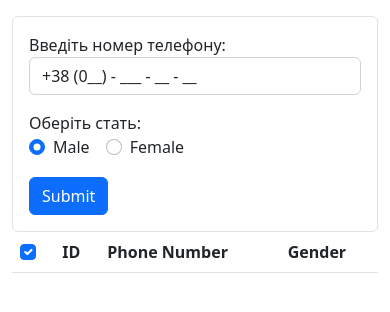
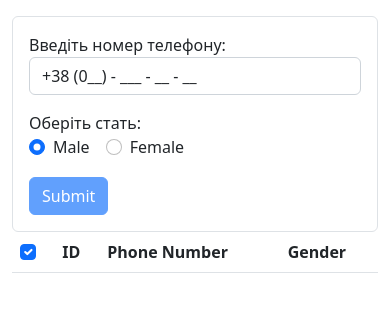
Before and after one commit to ashotvdovychenko/react-interactive-table, a React (Vite) app: page / in a window 390 px wide. Shown: the top 312 px of the page. Built offline with nearby package versions, Linux system fonts and the light colour scheme.

Commit message:
Add phone validation

```diff
--- a/src/shared/control/hooks/index.ts
+++ b/src/shared/control/hooks/index.ts
@@ -1,2 +1,3 @@
 export * from './useRadioControl.ts';
 export * from './useTextControl.ts';
+export * from './usePhoneMaskControl.ts'
--- a/src/ui/PhoneControl.tsx
+++ b/src/ui/PhoneControl.tsx
@@ -1,5 +1,5 @@
 import { ControlProps } from '@shared/control/models';
-import {usePhoneMaskControl} from "@shared/control/hooks/usePhoneMaskControl.ts";
+import { usePhoneMaskControl } from "@shared/control/hooks";
 
 export const PhoneControl = ({ onChange, value }: ControlProps<string>) => {
     const handleKeyDown = usePhoneMaskControl(value, onChange);
--- a/src/ui/PhoneForm.tsx
+++ b/src/ui/PhoneForm.tsx
@@ -1,4 +1,4 @@
-import React, { useState } from 'react';
+import React, {useState} from 'react';
 
 import { PhoneControl } from './PhoneControl.tsx';
 import { GenderControl } from './GenderControl.tsx';
@@ -15,8 +15,16 @@ interface PhoneFormProps {
 export const PhoneForm = ({ formSubmit }: PhoneFormProps) => {
     const [formData, setFormData] = useState<PhoneFormData>({ phoneNumber: '+38 (0__) - ___ - __ - __', gender: 'Male' })
 
-    const setPhoneNumber = (phoneNumber: string) => setFormData({ ...formData, phoneNumber });
+    const [isFormValid, setIsFormValid] = useState(false);
+
+    const setPhoneNumber = (phoneNumber: string) => {
+        checkPhoneFormValidity(phoneNumber);
+        setFormData({ ...formData, phoneNumber });
+    }
+
     const setGender = (gender: 'Male' | 'Female') => setFormData({ ...formData, gender });
+
+    const checkPhoneFormValidity = (phoneNumber: string) => setIsFormValid(/^\d$/.test(phoneNumber.charAt(phoneNumber.length - 1)));
 
     const handleFormSubmit = (event: React.MouseEvent<HTMLButtonElement>) => {
         event.preventDefault();
@@ -32,7 +40,7 @@ export const PhoneForm = ({ formSubmit }: PhoneFormProps) => {
                 <GenderControl onChange={ setGender } value={ formData.gender }></GenderControl>
             </div>
 
-            <button className="btn btn-primary" type='button' onClick={ handleFormSubmit }>Submit</button>
+            <button className="btn btn-primary" type='button' onClick={ handleFormSubmit } disabled={ !isFormValid }>Submit</button>
         </form>
     );
 }
```
